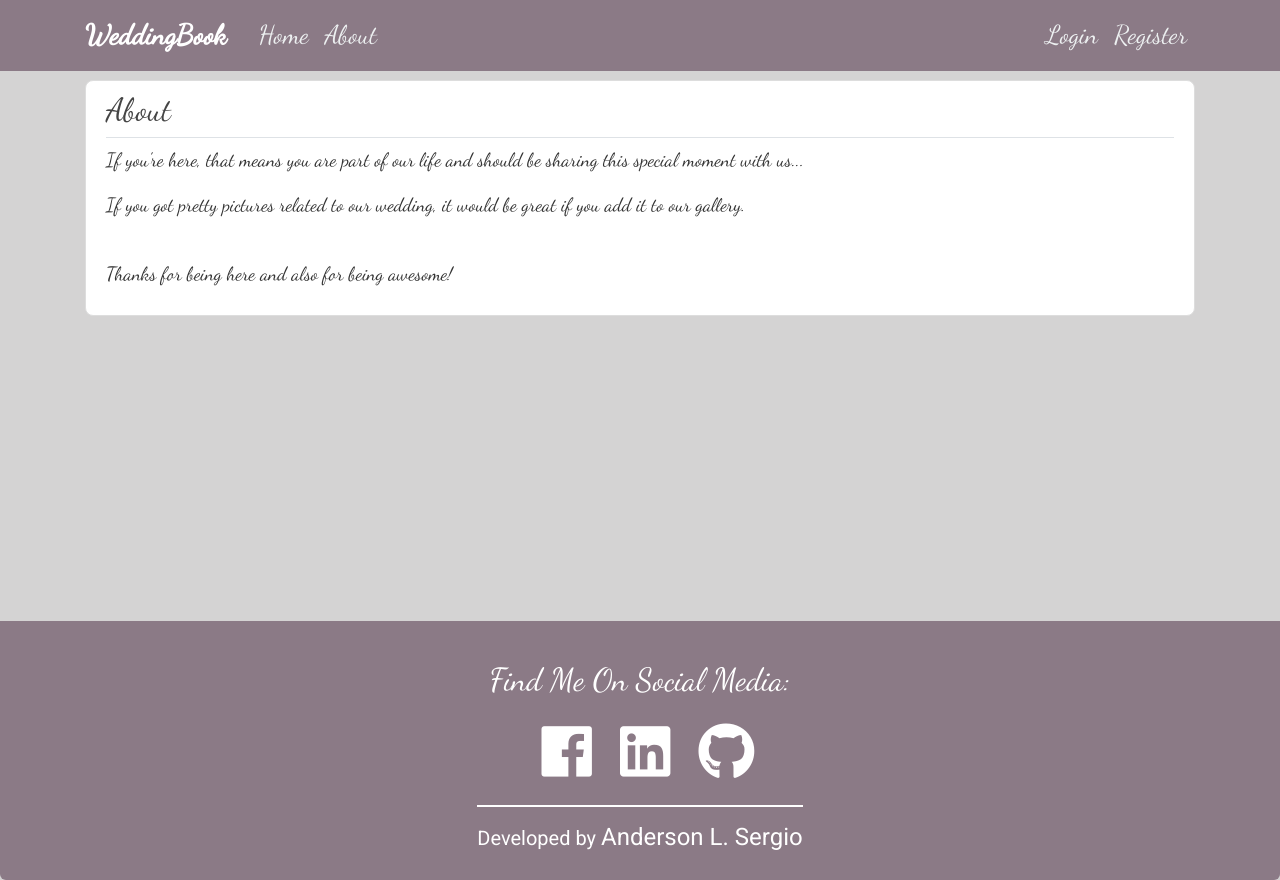
After one commit to anlsergio/weddingbook, a Django app: page /about/ in a window 1280 px wide. The commit adds this page. Run offline with Django 3.2, Linux system fonts and the light colour scheme; some libraries are stand-ins or nearby versions.

Commit message:
Style improvement and About page added

```diff
--- /dev/null
+++ b/gallery/templates/gallery/about.html
@@ -0,0 +1,13 @@
+{% extends "gallery/base.html" %}
+
+{% block content %}
+<div class="col-md-12">
+        <div class="content-section word-wrap">
+            <h2 class="border-bottom">About</h2>
+            <p>If you're here, that means you are part of our life and should be sharing this special moment with us...</p>
+            <p>If you got pretty pictures related to our wedding, it would be great if you add it to our gallery.</p>
+            <br>
+            <p>Thanks for being here and also for being awesome!</p>
+        </div>
+    </div>
+{% endblock content %}
--- a/gallery/templates/gallery/base.html
+++ b/gallery/templates/gallery/base.html
@@ -39,12 +39,12 @@
             <div class="collapse navbar-collapse" id="navbarToggle">
                 <div class="navbar-nav mr-auto">
                 <a class="nav-item nav-link" href="{% url 'gallery_home' %}">Home</a>
-                <a class="nav-item nav-link" href="#">About</a>
+                <a class="nav-item nav-link" href="{% url 'about' %}">About</a>
                 </div>
                 <!-- Navbar Right Side -->
                 <div class="navbar-nav">
+                    {% if user.is_authenticated %}
                     <a class="nav-item nav-link" href="{% url 'image_create' %}"><i class="fas fa-plus"></i> Upload Photo</a>
-                    {% if user.is_authenticated %}
                         {% if user.is_superuser %}
                             <a class="nav-item nav-link" href="{% url 'waiting_approval' %}">Waiting List</a>
                         {% endif %}
--- a/gallery/urls.py
+++ b/gallery/urls.py
@@ -20,11 +20,11 @@ urlpatterns = [
     path('gallery/<int:pk>/update/', ImageUpdateView.as_view(), name='image_update'),
     path('gallery/<int:pk>/delete/', ImageDeleteView.as_view(), name='image_delete'),
 
-    # This url is defined directly here because we want to refer to the root url while using users routes
-    # Instead of doing somethin like users/register users/login, we'll can simply use /login
     path('register/', user_views.register, name='register'),
 
     path('profile/', user_views.profile, name='profile'),
+
+    path('about/', views.about, name='about'),
 
     # It's a little bit different because it's a class based view
     # It's optional to specify a template_name to choose the location where Django will search for the template
--- a/gallery/views.py
+++ b/gallery/views.py
@@ -59,7 +59,7 @@ class ImageDetailView(DetailView):
     model = Image
 
 
-class ImageCreateView(CreateView):
+class ImageCreateView(LoginRequiredMixin, CreateView):
     model = Image
     fields = [
         'title',
@@ -150,3 +150,6 @@ class ImageDeleteView(LoginRequiredMixin, UserPassesTestMixin, DeleteView):
         if self.request.user.is_superuser == True:
             return True
         return False
+
+def about(request):
+    return render(request, 'gallery/about.html', {'title': 'About'})
```
Also changed, not shown: gallery/templates/gallery/image_detail.html (+10 -1 lines).
